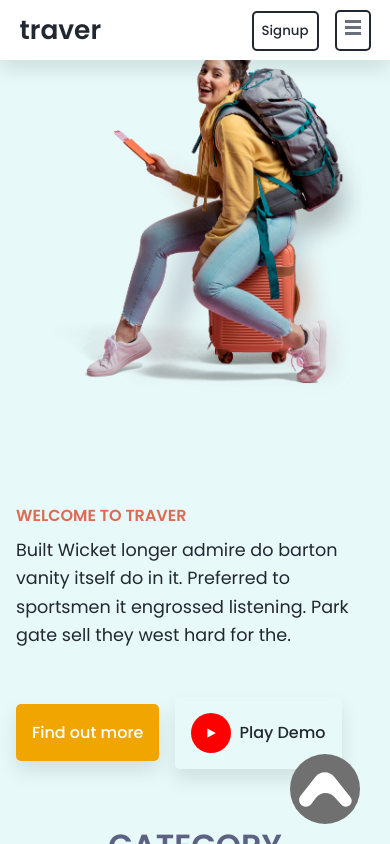
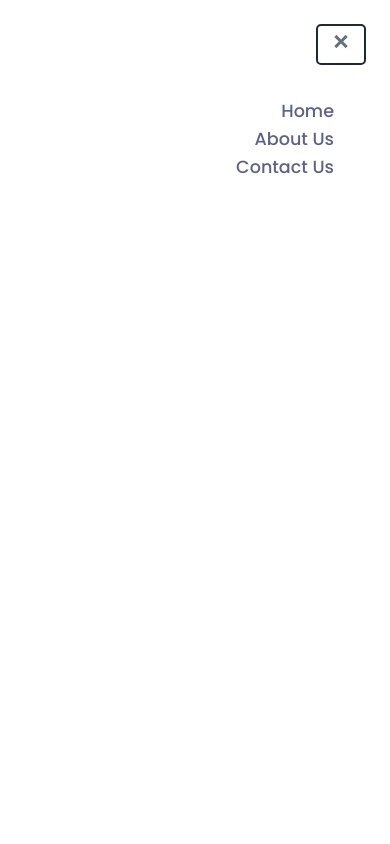
Before and after one commit to TWARIQABDUL/munga-react-project, a React (Vite) app: page / in a window 390 px wide. Both pictures are taken after a click on the button 352 px from the left and 30 px from the top of the page. Shown: the top 844 px of the page. Built offline with nearby package versions, Linux system fonts and the light colour scheme.

Commit message:
Implement mobile navigation menu and update styles for mobile view

```diff
--- a/src/App.css
+++ b/src/App.css
@@ -772,7 +772,7 @@ form .group {
 .mobile-menu-container {
     /* display: none; */
     position: fixed;
-    display: none;
+    display: flex;
     flex-direction: column;
     /* position: absolute; */
     align-items: flex-end;
--- a/src/components/NavContainer.jsx
+++ b/src/components/NavContainer.jsx
@@ -1,9 +1,17 @@
-import React from 'react'
+import React, { useState } from 'react'
 
 
 import menubtn from '../assets/icon-menu.svg'
+import MobileList from '../utils/MobileList'
 function NavContainer() {
+    const [isVisible, setNavVisible] = useState(false)
+    const tagleMenu = ()=>{
+        console.log("here");
+
+        setNavVisible(!isVisible)
+    }
     return (
+        <>
             <header id="header">
                 <nav>
                     <h1>traver</h1>
@@ -15,10 +23,15 @@ function NavContainer() {
                     </ul>
                     <div className="buttons_auth">
                         <button id="register">Signup</button>
-                <button className="mobile-menu" id="menu"> <img src={menubtn} alt=""/></button>
+                        <button className="mobile-menu" id="menu" onClick={() => tagleMenu()}> <img src={menubtn} alt="" /></button>
                     </div>
+
                 </nav>
             </header>
+
+            {isVisible && <MobileList setStatus={tagleMenu} />}
+
+        </>
     )
 }
 
--- /dev/null
+++ b/src/utils/MobileList.jsx
@@ -0,0 +1,21 @@
+import React from 'react'
+
+import closee from '../assets/icon-close.svg'
+function MobileList({setStatus}) {
+    console.log(setStatus);
+
+  return (
+    <>
+     <div className="mobile-menu-container ">
+        <button className="close-menu" id="close" onClick={setStatus} ><img src={closee} alt=""/></button>
+        <ul>
+            <li><a href="/about.html">Home</a></li>
+            <li><a href="/about.html">About Us</a></li>
+            <li><a href="contactus.html">Contact Us</a></li>
+        </ul>
+    </div>
+    </>
+  )
+}
+
+export default MobileList
```
Lines whose indentation alone changed are shown as unchanged.
